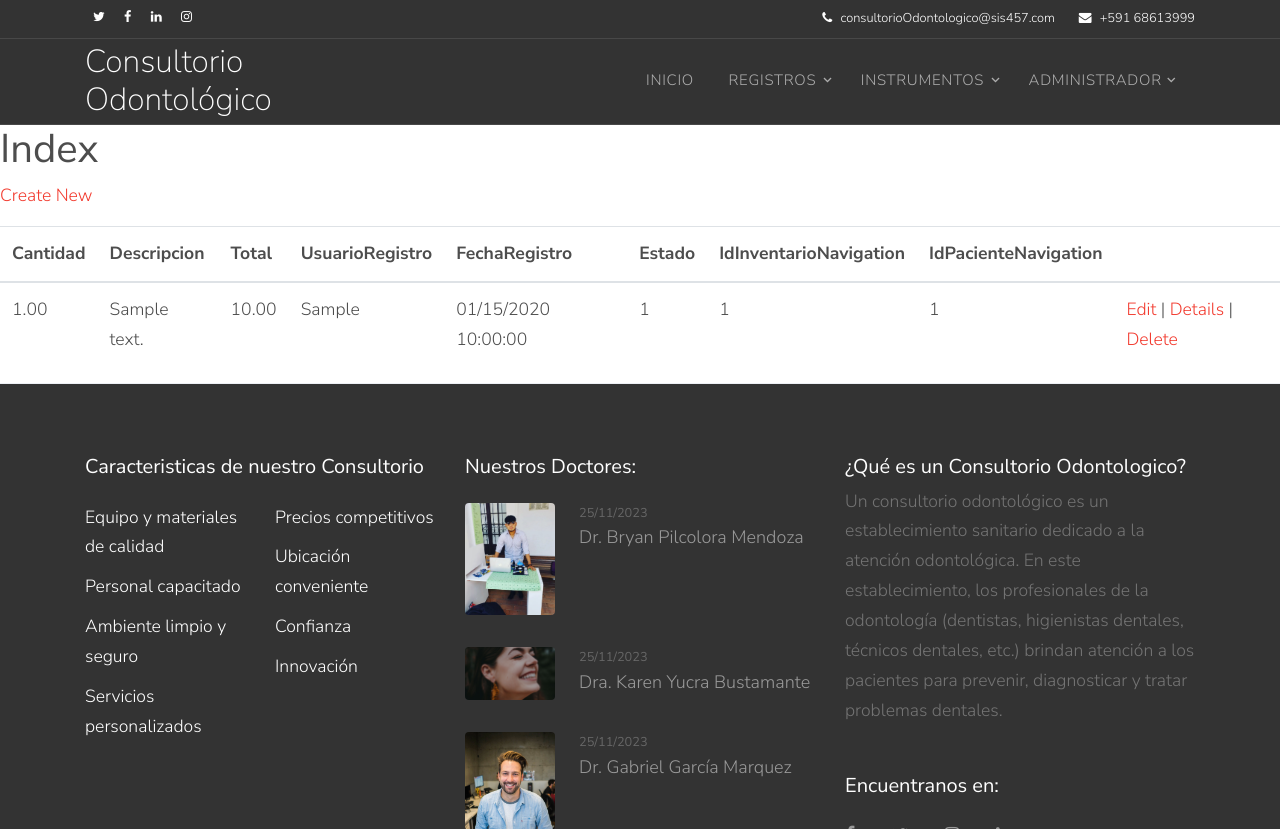
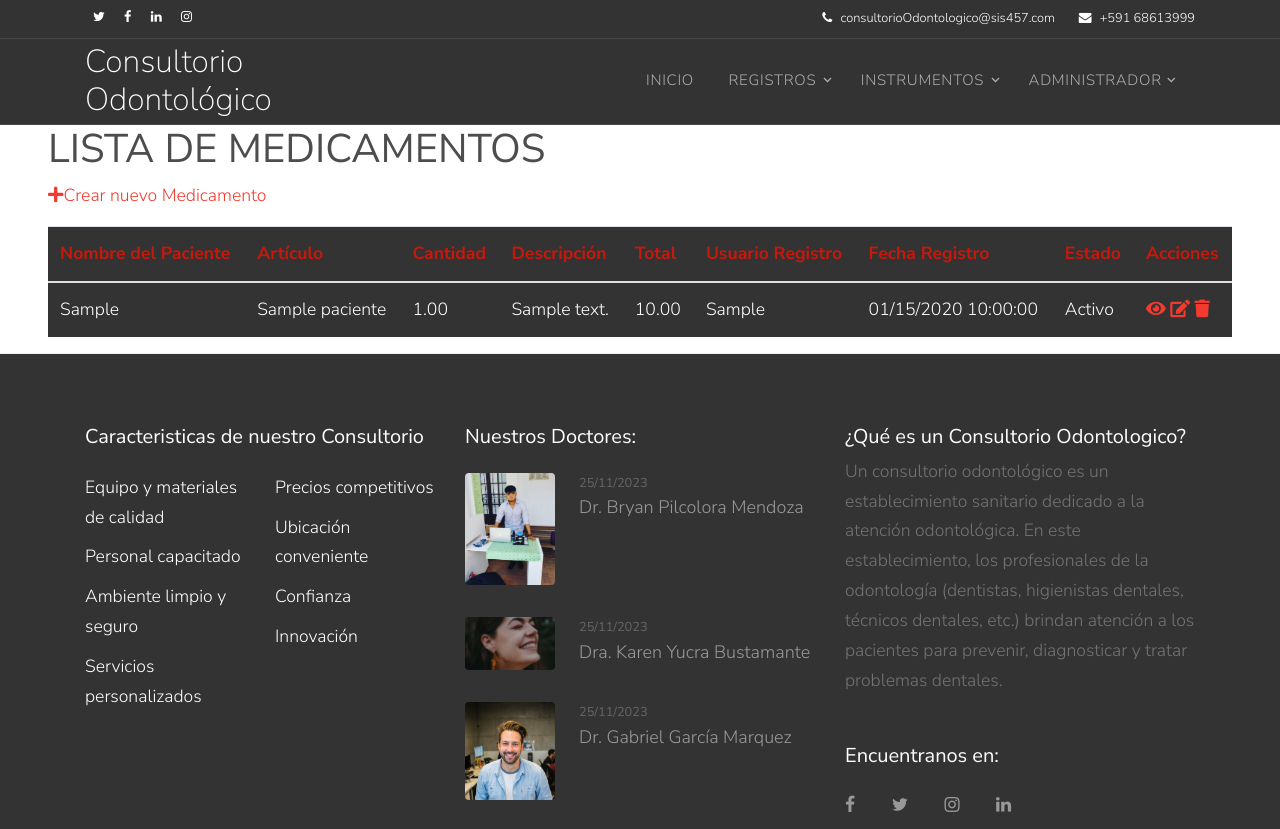
Before and after one commit to brabot10/sis457_Consultorio_Odontologico, an ASP.NET Core app: page /Medicamentos in a window 1280 px wide. Shown: the top 829 px of the page. Run offline with ASP.NET Core 8, Linux system fonts and the light colour scheme; empty tables hold one stand-in row (values such as "Sample post"); database files in the repository are not loaded; some libraries are stand-ins or nearby versions; some web fonts are replaced.

Commit message:
index Medicamentos

```diff
--- a/Sis457ConsultorioOdontologico/WebConsultorioOdontologico/Views/Medicamentos/Index.cshtml
+++ b/Sis457ConsultorioOdontologico/WebConsultorioOdontologico/Views/Medicamentos/Index.cshtml
@@ -5,74 +5,65 @@
     Layout = "~/Views/Shared/_Layout.cshtml";
 }
 
-<h1>Index</h1>
+<div class="mx-5">
+    <h1>LISTA DE MEDICAMENTOS</h1>
 
     <p>
-    <a asp-action="Create">Create New</a>
+        <a asp-action="Create">
+           <i class="fas fa-plus me-6"></i>Crear nuevo Medicamento
+           </a>
     </p>
     <table class="table">
+        <tbody>
         <thead>
-        <tr>
-            <th>
-                @Html.DisplayNameFor(model => model.Cantidad)
-            </th>
-            <th>
-                @Html.DisplayNameFor(model => model.Descripcion)
-            </th>
-            <th>
-                @Html.DisplayNameFor(model => model.Total)
-            </th>
-            <th>
-                @Html.DisplayNameFor(model => model.UsuarioRegistro)
-            </th>
-            <th>
-                @Html.DisplayNameFor(model => model.FechaRegistro)
-            </th>
-            <th>
-                @Html.DisplayNameFor(model => model.Estado)
-            </th>
-            <th>
-                @Html.DisplayNameFor(model => model.IdInventarioNavigation)
-            </th>
-            <th>
-                @Html.DisplayNameFor(model => model.IdPacienteNavigation)
-            </th>
-            <th></th>
+            <tr style="background-color: #333333">
+                <th style="color : #C7180C">Nombre del Paciente</th>
+                <th style="color : #C7180C">Artículo</th>
+                <th style="color : #C7180C">Cantidad</th>
+                <th style="color : #C7180C">Descripción</th>
+                <th style="color : #C7180C">Total</th>
+                <th style="color : #C7180C">Usuario Registro</th>
+                <th style="color : #C7180C">Fecha Registro</th>
+                <th style="color : #C7180C">Estado</th>
+                <th style="color : #C7180C">Acciones</th>
             </tr>
         </thead>
         <tbody>
-@foreach (var item in Model) {
-        <tr>
-            <td>
+        <tbody>
+            @foreach (var item in Model)
+            {
+                <tr style="background-color: #333333">
+                    <td style="color : white">
+                         @item.IdInventarioNavigation.Articulo
+                    </td>
+                    <td style="color : white">
+                          @item.IdPacienteNavigation.Nombres
+                    </td>
+                    <td style="color : white">
                         @Html.DisplayFor(modelItem => item.Cantidad)
                     </td>
-            <td>
+                    <td style="color : white">
                         @Html.DisplayFor(modelItem => item.Descripcion)
                     </td>
-            <td>
+                    <td style="color : white">
                         @Html.DisplayFor(modelItem => item.Total)
                     </td>
-            <td>
+                    <td style="color : white">
                         @Html.DisplayFor(modelItem => item.UsuarioRegistro)
                     </td>
-            <td>
+                    <td style="color : white">
                         @Html.DisplayFor(modelItem => item.FechaRegistro)
                     </td>
-            <td>
-                @Html.DisplayFor(modelItem => item.Estado)
+                    <td style="color : white">
+                                @(item.Estado == 1 ? "Activo" : "Inactivo")
                     </td>
                     <td>
-                @Html.DisplayFor(modelItem => item.IdInventarioNavigation.Id)
-            </td>
-            <td>
-                @Html.DisplayFor(modelItem => item.IdPacienteNavigation.Id)
-            </td>
-            <td>
-                <a asp-action="Edit" asp-route-id="@item.Id">Edit</a> |
-                <a asp-action="Details" asp-route-id="@item.Id">Details</a> |
-                <a asp-action="Delete" asp-route-id="@item.Id">Delete</a>
+                        <a asp-action="Details" asp-route-id="@item.Id" data-bs-toggle="tooltip" data-bs-placement="bottom" title="Ver"><i class="fas fa-eye me-2"></i></a>
+                        <a asp-action="Edit" asp-route-id="@item.Id" data-bs-toggle="tooltip" data-bs-placement="bottom" title="Editar"><i class="fas fa-edit me-2"></i></a>
+                        <a asp-action="Delete" asp-route-id="@item.Id" data-bs-toggle="tooltip" data-bs-placement="bottom" title="Eliminar"><i class="fas fa-trash me-2"></i></a>
                     </td>
                 </tr>
             }
         </tbody>
     </table>
+</div>
```
Also changed, not shown: 6 other files. Lines whose indentation alone changed are shown as unchanged.
